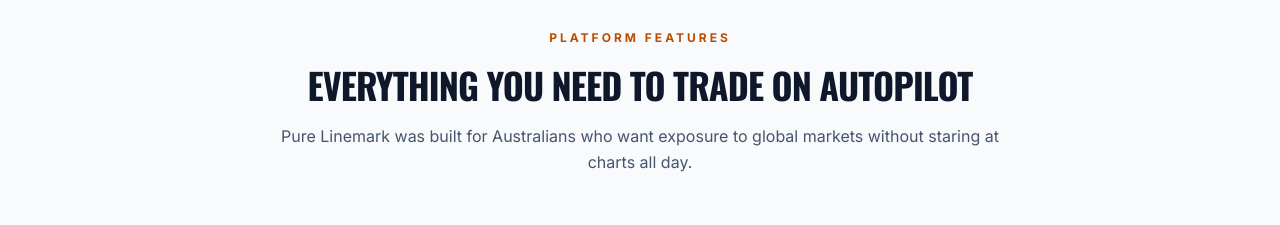
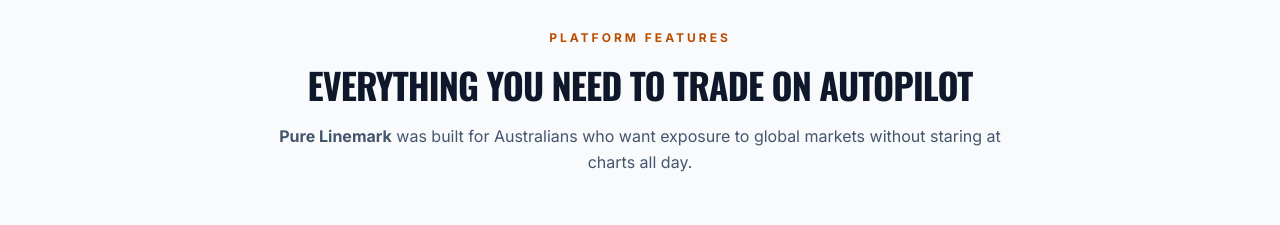
Before and after one commit to taybadeveloper/Pure-Linemark, a Next.js app: page / in a window 1280 px wide. Shown: the part 1500-1725 px from the top of the page. Built offline with nearby package versions, Linux system fonts and the light colour scheme.

Commit message:
Auto-commit: site updates (2026-09-29 17:28)
Co-Authored-By: Claude Code <noreply@anthropic.com>

```diff
--- a/components/SectionHeading.tsx
+++ b/components/SectionHeading.tsx
@@ -1,3 +1,5 @@
+import BoldBrand from "@/components/BoldBrand";
+
 interface SectionHeadingProps {
   eyebrow: string;
   title: string;
@@ -25,7 +27,9 @@ export default function SectionHeading({
         {title}
       </h2>
       {description && (
-        <p className="mt-4 text-base leading-relaxed text-slate-600">{description}</p>
+        <p className="mt-4 text-base leading-relaxed text-slate-600">
+          <BoldBrand text={description} />
+        </p>
       )}
     </div>
   );
```
